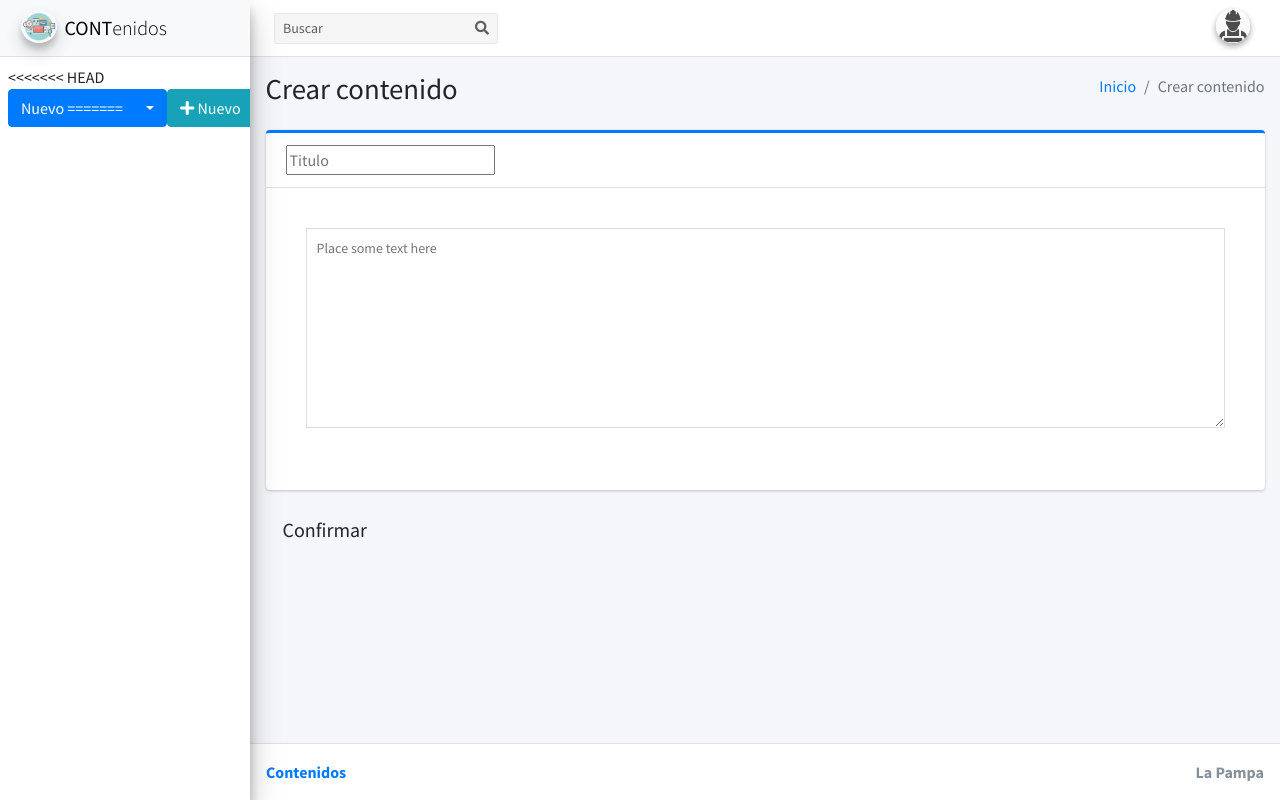
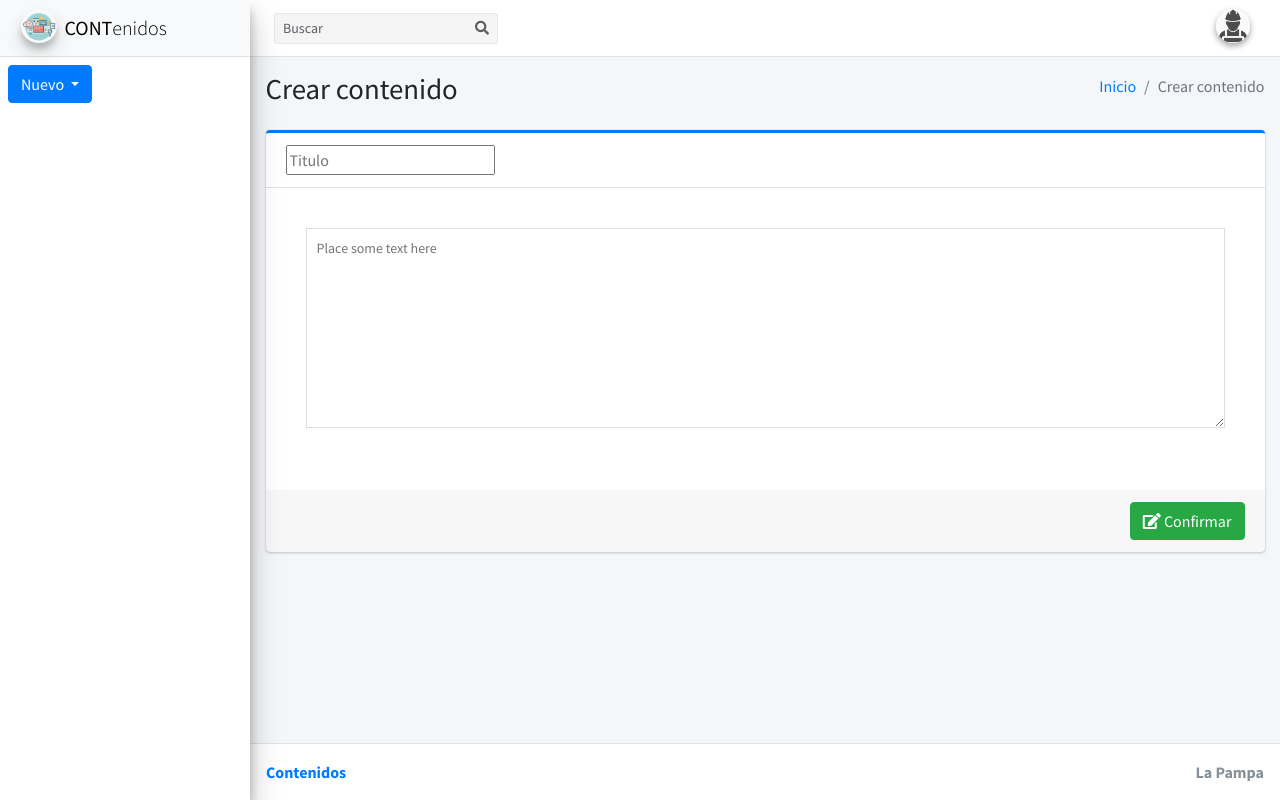
Before and after one commit to marcosabram/portal, a Django app: template templates/crear_contenido.html in a window 1280 px wide. Run offline with Django 3.2, Linux system fonts and the light colour scheme; the template is opened without the code that fills it, so the values that code supplies are empty; parts of the project's set-up code (start-up, migrations or seed data) failed here and were passed over; some libraries are stand-ins or nearby versions.

Commit message:
casi listo

```diff
--- a/Contenidos/urls.py
+++ b/Contenidos/urls.py
@@ -8,15 +8,11 @@ urlpatterns = [
          view=views.Inicio.as_view(),
          name='index'),
 
-     path(route='documento/',
+     path(route='documentos/add',
          view=views.CrearDocumento.as_view(),
          name='crear_documento'),
 
-    path(route='contenido/<pk>/',
-         view=views.Contenido.as_view(),
-         name='contenido'),
-
-    path(route='editar_contenido/<pk>/',
+    path(route='documentos/<pk>/editar',
          view=views.EditarContenido.as_view(),
          name='editar_contenido'),
 ]
--- a/templates/cards.html
+++ b/templates/cards.html
@@ -37,7 +37,7 @@
                             <div class="icon">
                                 <i class="ion ion-bag"></i>
                             </div>
-                            <a href="{% url 'contenidos:contenido' documento.id %}" class="small-box-footer">Consultar <i class="fas fa-arrow-circle-right"></i></a>
+                            <a href="{% url 'contenidos:editar_contenido' documento.id %}" class="small-box-footer">Editar <i class="fas fa-arrow-circle-right"></i></a>
                         </div>
 
                     </div>
--- a/templates/crear_contenido.html
+++ b/templates/crear_contenido.html
@@ -10,7 +10,7 @@
             </div>
             <div class="col-sm-6">
                 <ol class="breadcrumb float-sm-right">
-                    <li class="breadcrumb-item"><a href="#">Inicio</a></li>
+                    <li class="breadcrumb-item"><a href="{% url 'contenidos:index' %}">Inicio</a></li>
                     <li class="breadcrumb-item active">Crear contenido</li>
                 </ol>
             </div>
@@ -39,9 +39,16 @@
                                 </div>
                             </div>
                         </div>
+                        <div class="card-footer">
+                            <div class="float-right">
+                                <button type="submit" class="btn btn-success"><i class="fas fa-edit"></i>
+                                    Confirmar</button>
+                                <!--<button type="submit" class="btn btn-primary"><i
+                                        class="fas fa-archive"></i>Archivar</button>-->
+                            </div>
+                            <!--<button type="reset" class="btn btn-danger"><i class="fas fa-times"></i> Descartar</button>-->
+                        </div>
                     </div>
-
-                    <button class="btn btn-lg form-btn" type="submit">Confirmar</button>
                 </form>
                 <!-- /.card-footer -->
             </div>
--- a/templates/index.html
+++ b/templates/index.html
@@ -108,28 +108,12 @@
                with font-awesome or any other icon font library -->
 
             <li>
-<<<<<<< HEAD
               <div class="dropdown">
                 <button class="btn btn-primary dropdown-toggle" type="button" id="dropdownMenuButton" data-toggle="dropdown" aria-haspopup="true" aria-expanded="false">
                   Nuevo
-=======
-              <div class="btn-group mt-2 ml-3">
-                <button type="button" class="btn btn-info"><i class="fas fa-plus"></i> Nuevo</button>
-                <button type="button" class="btn btn-info dropdown-toggle dropdown-icon" data-toggle="dropdown"
-                  aria-expanded="false">
-                  <span class="sr-only">Toggle Dropdown</span>
-                  <div class="dropdown-menu" role="menu" x-placement="bottom-start"
-                    style="position: absolute; will-change: transform; top: 0px; left: 0px; transform: translate3d(-1px, 37px, 0px);">
-                    <a class="dropdown-item" href="{% url 'contenidos:crear_documento'%}">Documento</a>
-                    <a class="dropdown-item" href="#">Another action</a>
-                    <a class="dropdown-item" href="#">Something else here</a>
-                    <div class="dropdown-divider"></div>
-                    <a class="dropdown-item" href="#">Separated link</a>
-                  </div>
->>>>>>> 5a1eb588b04510ae4a4e74b9b65ea98fe5009c17
                 </button>
                 <div class="dropdown-menu" aria-labelledby="dropdownMenuButton">
-                  <a class="dropdown-item" href="#">Publicación</a>
+                  <a class="dropdown-item" href="{% url 'contenidos:crear_documento' %}">Publicación</a>
                   <a class="dropdown-item" href="#">Another action</a>
                   <a class="dropdown-item" href="#">Something else here</a>
                 </div>
```
Also changed, not shown: Contenidos/views.py (+3 -4 lines).
